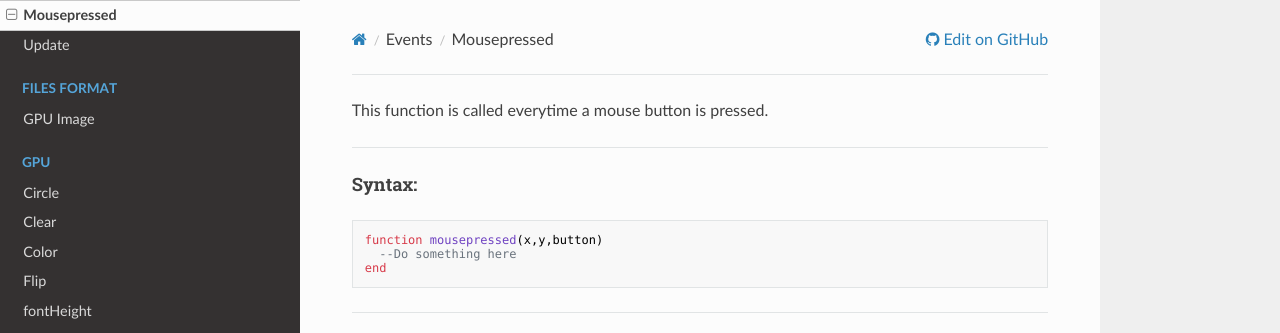
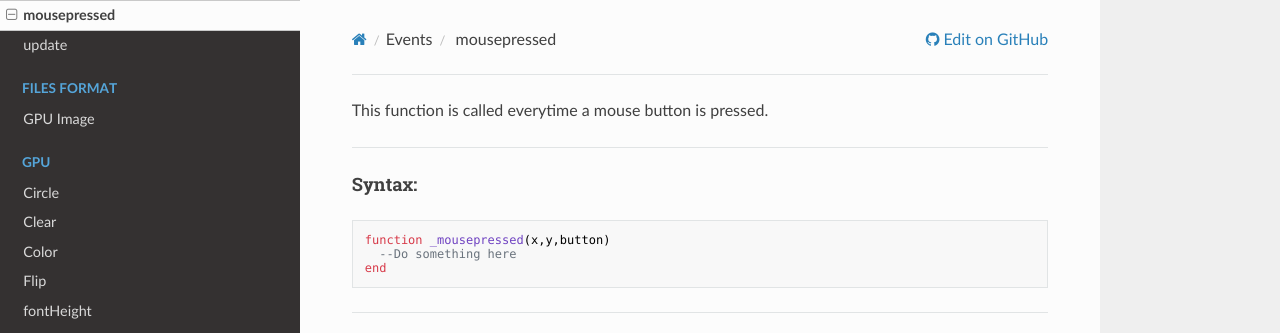
Before and after one commit to LIKO-12/LIKO-12, an MkDocs documentation site: the page built from Docs/Events/_mousepressed.md, in a window 1280 px wide. Shown: the top 333 px of the page. Built offline with MkDocs 1.6.1, drawn with Linux system fonts in a browser that asks for light colours; nearby versions of some CDN libraries.

Commit message:
Updated the docs for the new changes

````diff
--- a/Docs/Events/mousepressed.md
+++ b/Docs/Events/_mousepressed.md
@@ -4,7 +4,7 @@ This function is called everytime a mouse button is pressed.
 
 #### Syntax:
 ```lua
-function mousepressed(x,y,button)
+function _mousepressed(x,y,button)
   --Do something here
 end
 ```
````
Also changed, not shown: Docs/Events/_update.md (renamed from Docs/Events/update.md, +1 -1 lines).
